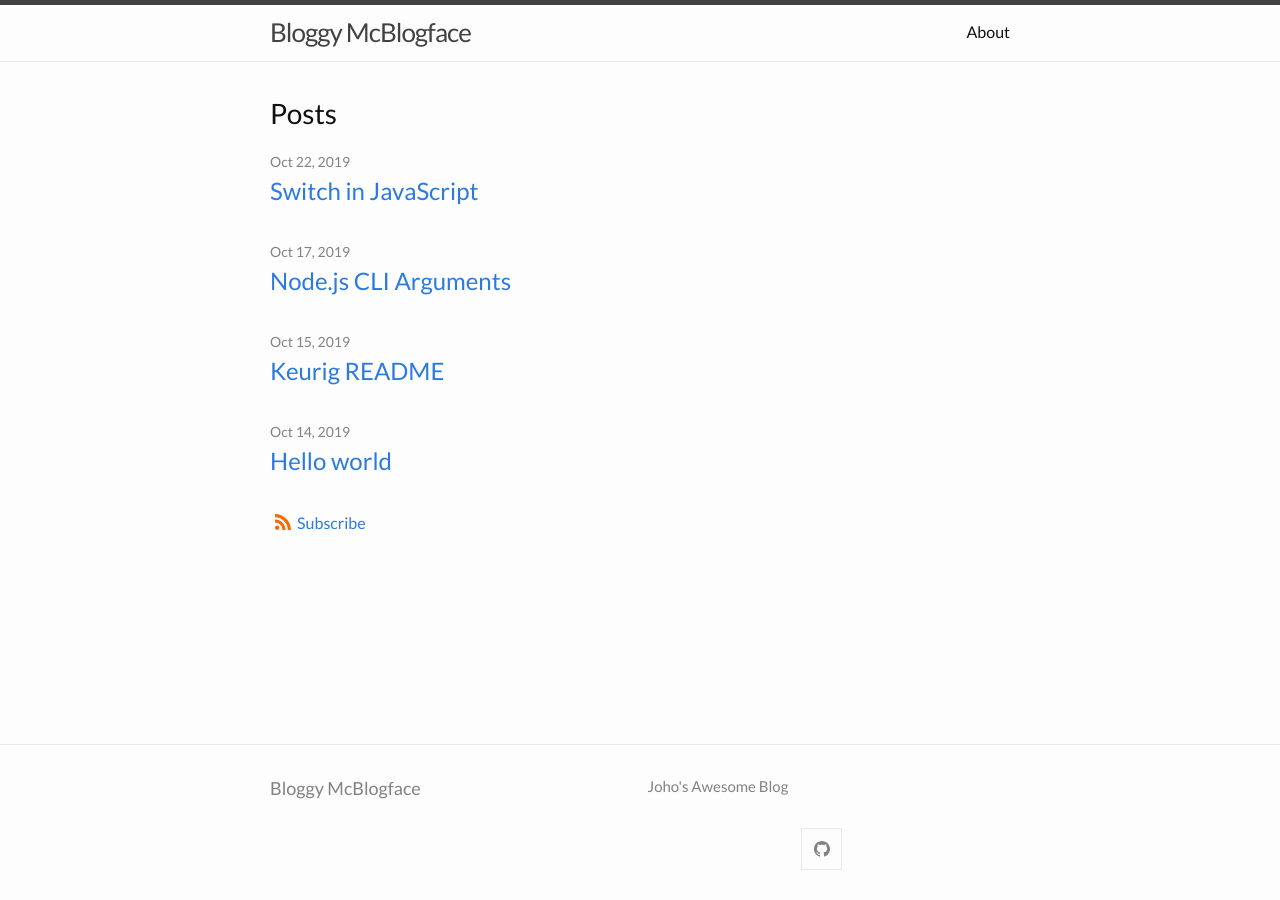
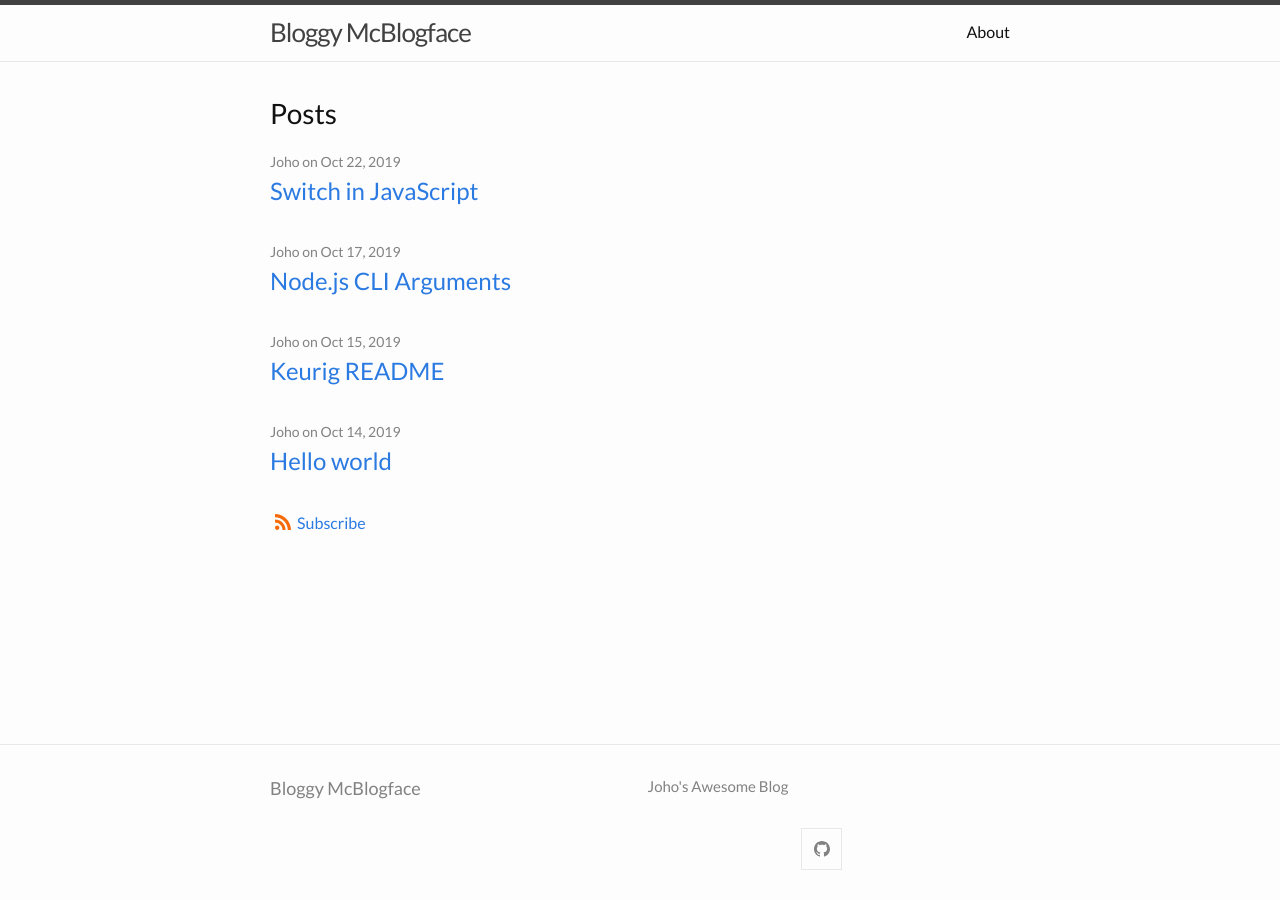
Before and after one commit to loljoho/blog, a Jekyll site: the page built from index.md, in a window 1280 px wide. Built offline with Jekyll 4.4.1, drawn with Linux system fonts in a browser that asks for light colours.

Commit message:
Add author to Home page

```diff
--- a/_layouts/home.html
+++ b/_layouts/home.html
@@ -15,7 +15,15 @@ layout: default
       {%- for post in site.posts -%}
       <li>
         {%- assign date_format = site.minima.date_format | default: "%b %-d, %Y" -%}
-        <span class="post-meta">{{ post.date | date: date_format }}</span>
+
+        {%- if post.author -%}
+          <span class="post-meta">
+            {{ post.author | escape | append: ' on ' }}
+          </span>
+        {%- endif -%}
+        <span class="post-meta">
+          {{ post.date | date: date_format }}
+        </span>
         <h3>
           <a class="post-link" href="{{ post.url | relative_url }}">
             {{ post.title | escape }}
```
